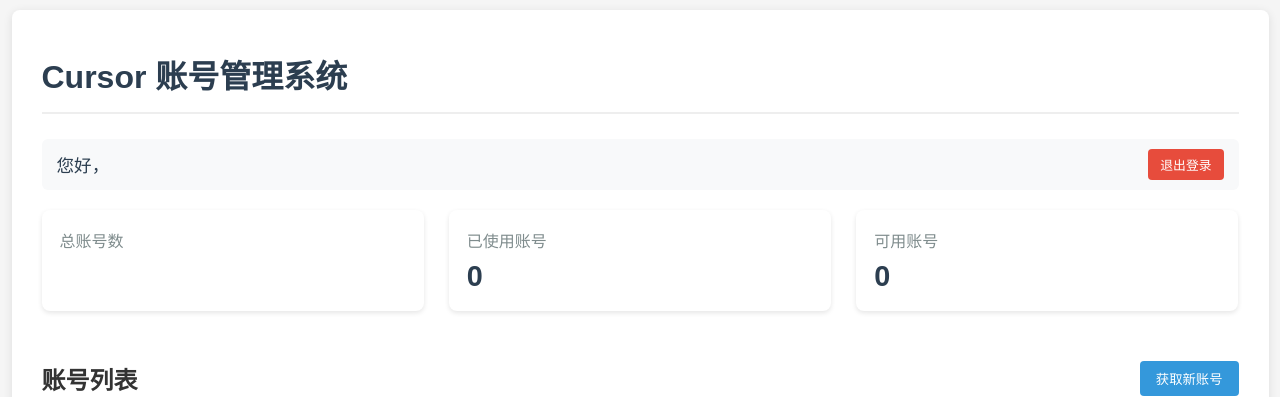
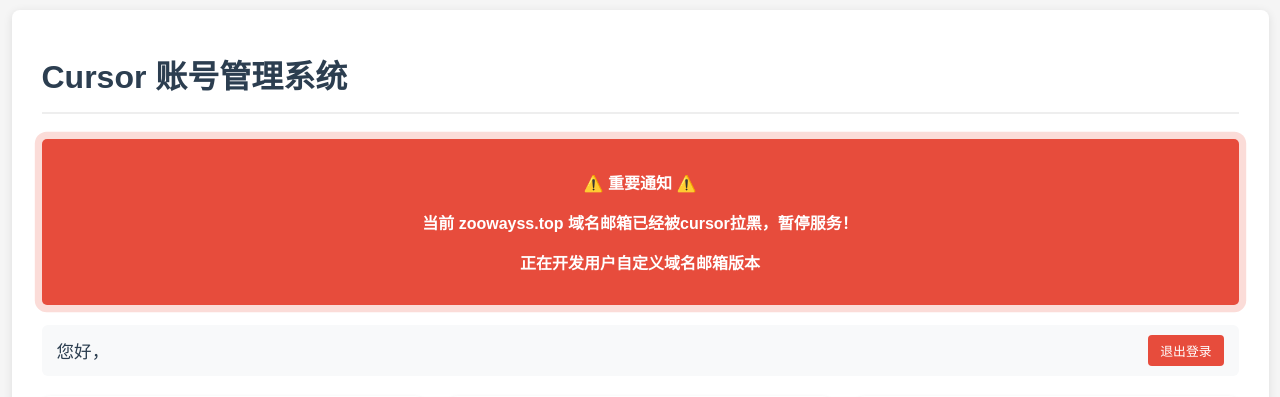
Before and after one commit to hj01857655/cursor-auto-account, a Flask app: template templates/index.html in a window 1280 px wide. Shown: the top 397 px of the page. Run offline with Flask 3, Linux system fonts and the light colour scheme; the template is opened without the code that fills it, so the values that code supplies are empty.

Commit message:
feat: suspend service

```diff
--- a/templates/index.html
+++ b/templates/index.html
@@ -19,6 +19,23 @@
             padding: 20px 30px;
             border-radius: 8px;
             box-shadow: 0 2px 10px rgba(0, 0, 0, 0.1);
+        }
+        /* 公告样式 */
+        .announcement {
+            background-color: #e74c3c;
+            color: white;
+            padding: 15px 20px;
+            margin-bottom: 20px;
+            border-radius: 5px;
+            text-align: center;
+            font-weight: bold;
+            box-shadow: 0 2px 5px rgba(0,0,0,0.2);
+            animation: pulse 2s infinite;
+        }
+        @keyframes pulse {
+            0% { box-shadow: 0 0 0 0 rgba(231, 76, 60, 0.7); }
+            70% { box-shadow: 0 0 0 10px rgba(231, 76, 60, 0); }
+            100% { box-shadow: 0 0 0 0 rgba(231, 76, 60, 0); }
         }
         h1 {
             color: #2c3e50;
@@ -481,6 +498,13 @@
     <div class="container">
         <h1>Cursor 账号管理系统</h1>
 
+        <!-- 公告区域 -->
+        <div class="announcement">
+            <p>⚠️ 重要通知 ⚠️</p>
+            <p>当前 zoowayss.top 域名邮箱已经被cursor拉黑，暂停服务！</p>
+            <p>正在开发用户自定义域名邮箱版本</p>
+        </div>
+
         <div class="user-info">
             <div class="user-greeting">您好，<span class="username">{{ user.username }}</span></div>
             <button class="btn btn-sm btn-logout" onclick="logout()">退出登录</button>
--- a/views/api.py
+++ b/views/api.py
@@ -117,7 +117,7 @@ def logout():
     })
 
 # 获取一个可用账号 (已登录用户)
-@api_bp.route('/account', methods=['GET'])
+# @api_bp.route('/account', methods=['GET'])
 @token_required
 def get_account():
     try:
```
